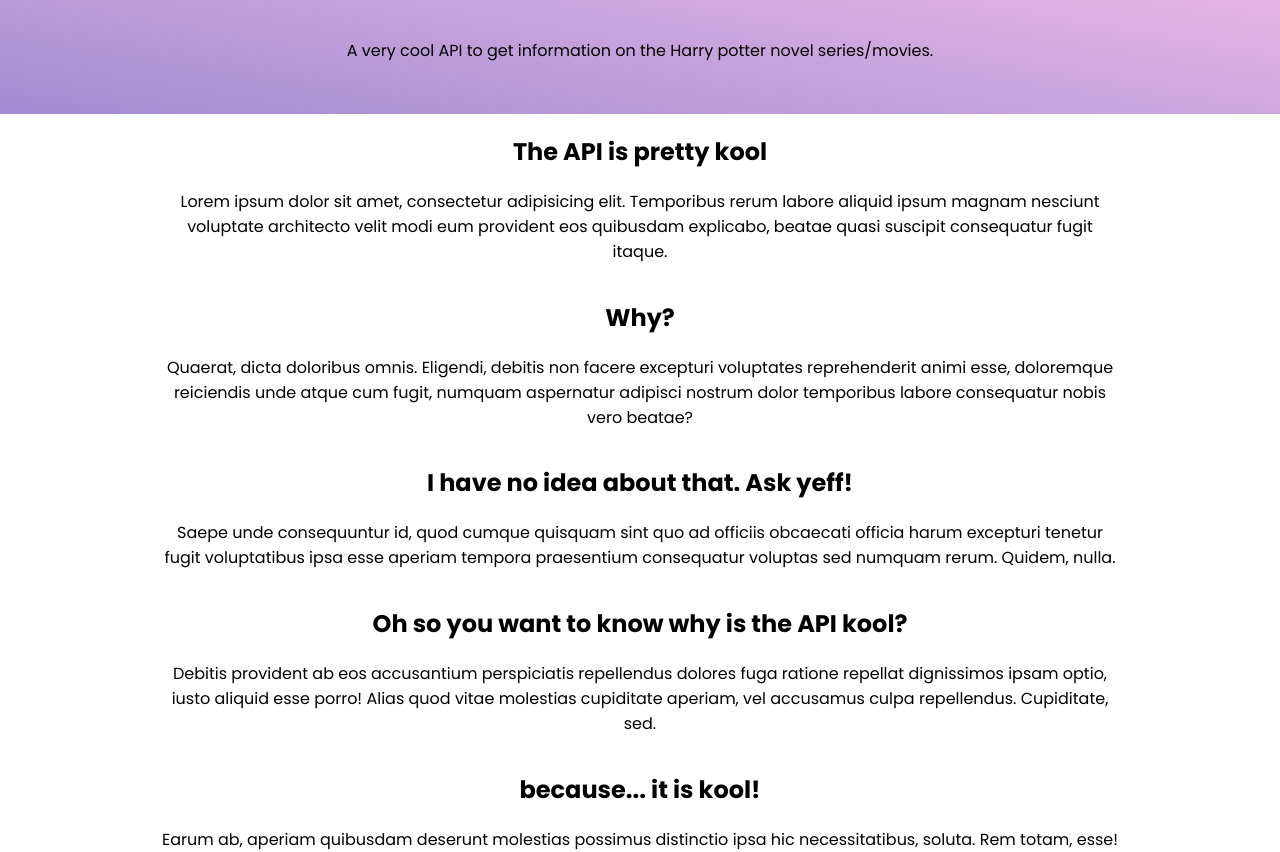
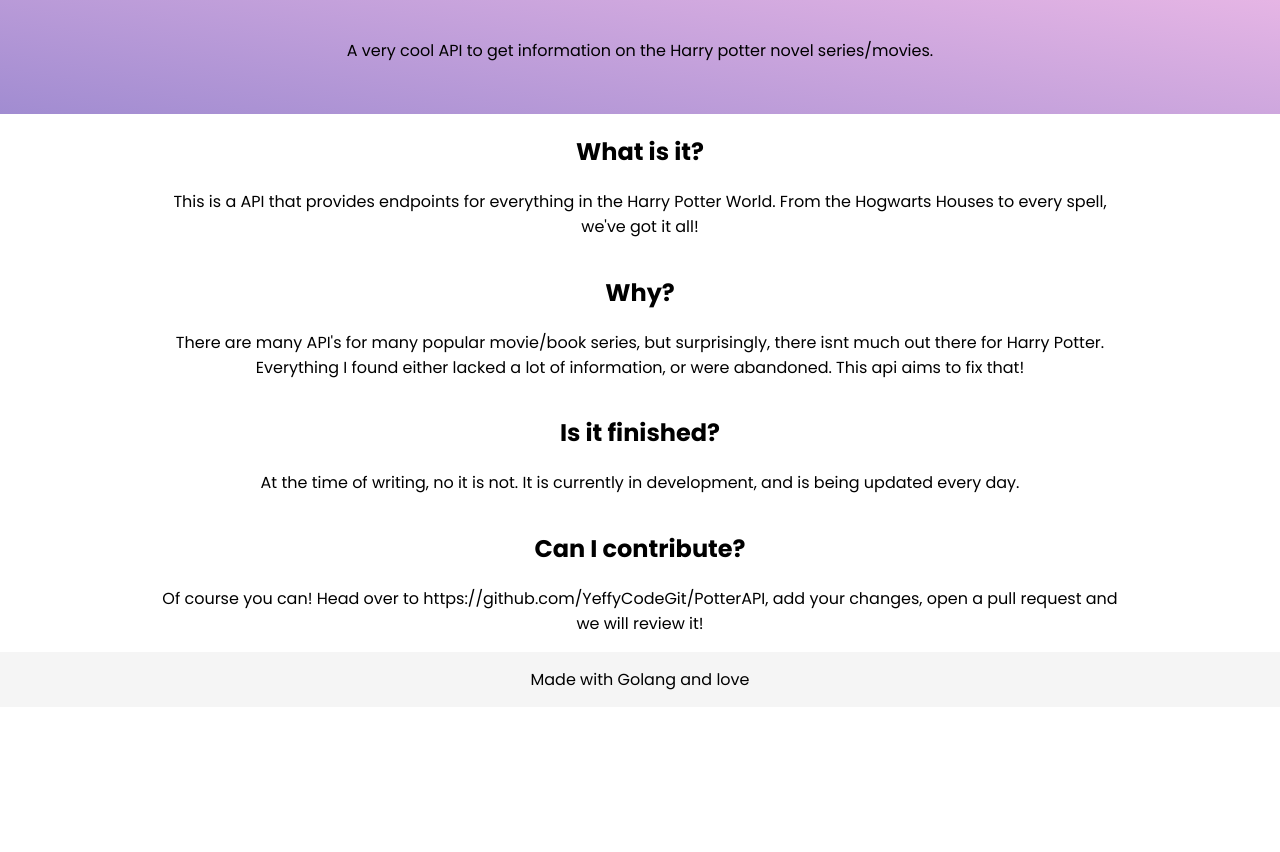
Before and after one commit to kunrex/PotterAPI, a plain HTML site: page views/index.html in a window 1280 px wide. Shown: the part 104-956 px from the top of the page. After the commit the page ends 811 px from the top, so only its background shows below. Drawn offline with nearby package versions, Linux system fonts and the light colour scheme.

Commit message:
Updated html code, fixed possible type coercion

```diff
--- a/views/fancy.js
+++ b/views/fancy.js
@@ -1,7 +1,6 @@
 const sectionsId = [
 	"#section0", "#section1",
 	"#section2", "#section3",
-	"#section4", "#section5"
 ];
 
 gsap.registerPlugin(ScrollTrigger);
@@ -34,6 +33,6 @@ function evenObject(id) {
 
 for(let i = 0; i < sectionsId.length; i++) {
 	let object = evenObject(sectionsId[i]);
-	if(i % 3 == 0) object = oddObject(sectionsId[i]);
+	if(i % 3 === 0) object = oddObject(sectionsId[i]);
 	gsap.from(sectionsId[i], object);
 }
--- a/views/index.html
+++ b/views/index.html
@@ -29,7 +29,7 @@
     <script src="https://cdnjs.cloudflare.com/ajax/libs/gsap/3.8.0/gsap.min.js"></script>
     <script defer src="https://cdnjs.cloudflare.com/ajax/libs/gsap/3.7.1/ScrollTrigger.min.js"></script>
     <script defer src="fancy.js"></script>
-    <link rel="stylesheet" href="style.css">
+    <link rel="stylesheet" href="./style.css">
 </head>
 <body>
     <header>
@@ -38,32 +38,33 @@
     </header>
     <main>
         <section id="section0">
-            <h1>The API is pretty kool</h1>
-            <p>Lorem ipsum dolor sit amet, consectetur adipisicing elit. Temporibus rerum labore aliquid ipsum magnam nesciunt voluptate architecto velit modi eum provident eos quibusdam explicabo, beatae quasi suscipit consequatur fugit itaque.</p>
+            <h1>What is it?</h1>
+            <p>
+                This is a API that provides endpoints for everything in the Harry Potter World. From the Hogwarts Houses to every spell, we've got it all!
+            </p>
         </section>
         <section id="section1">
             <h1>Why?</h1>
-            <p>Quaerat, dicta doloribus omnis. Eligendi, debitis non facere excepturi voluptates reprehenderit animi esse, doloremque reiciendis unde atque cum fugit, numquam aspernatur adipisci nostrum dolor temporibus labore consequatur nobis vero beatae?</p>
+            <p>
+                There are many API's for many popular movie/book series, but surprisingly, there isnt much out there for Harry Potter. Everything I found either
+                lacked a lot of information, or were abandoned. This api aims to fix that!
+            </p>
         </section>
         <section id="section2">
-            <h1>I have no idea about that. Ask yeff!</h1>
-            <p>Saepe unde consequuntur id, quod cumque quisquam sint quo ad officiis obcaecati officia harum excepturi tenetur fugit voluptatibus ipsa esse aperiam tempora praesentium consequatur voluptas sed numquam rerum. Quidem, nulla.</p>
+            <h1>Is it finished?</h1>
+            <p>
+                At the time of writing, no it is not. It is currently in development, and is being updated every day.
+            </p>
         </section>
         <section id="section3">
-            <h1>Oh so you want to know why is the API kool?</h1>
-            <p>Debitis provident ab eos accusantium perspiciatis repellendus dolores fuga ratione repellat dignissimos ipsam optio, iusto aliquid esse porro! Alias quod vitae molestias cupiditate aperiam, vel accusamus culpa repellendus. Cupiditate, sed.</p>
-        </section>
-        <section id="section4">
-            <h1>because... it is kool!</h1>
-            <p>Earum ab, aperiam quibusdam deserunt molestias possimus distinctio ipsa hic necessitatibus, soluta. Rem totam, esse! A, fuga, ratione! Reprehenderit veniam earum ut reiciendis eius, libero quam aspernatur minus doloribus eveniet.</p>
-        </section>
-        <section id="section5">
-            <h1>Now I don't know what to insert in this section</h1>
-            <p>Blanditiis facilis officiis, fugiat vitae reiciendis quae nihil quo similique porro odio saepe suscipit architecto iste voluptate quaerat delectus, perferendis adipisci veritatis dolor exercitationem id voluptatum eaque! Accusantium ullam, doloremque!</p>
+            <h1>Can I contribute?</h1>
+            <p>
+                Of course you can! Head over to https://github.com/YeffyCodeGit/PotterAPI, add your changes, open a pull request and we will review it!
+            </p>
         </section>
     </main>
     <footer>
-        Made with makefiles and confusion.
+        Made with Golang and love
     </footer>
 </body>
 </html>
--- a/views/style.css
+++ b/views/style.css
@@ -2,6 +2,7 @@ body {
 	margin: 0;
 	font-family: Poppins, sans-serif;
 }
+
 
 main {
 	display: flex;
```
Also changed, not shown: 1 other file.
